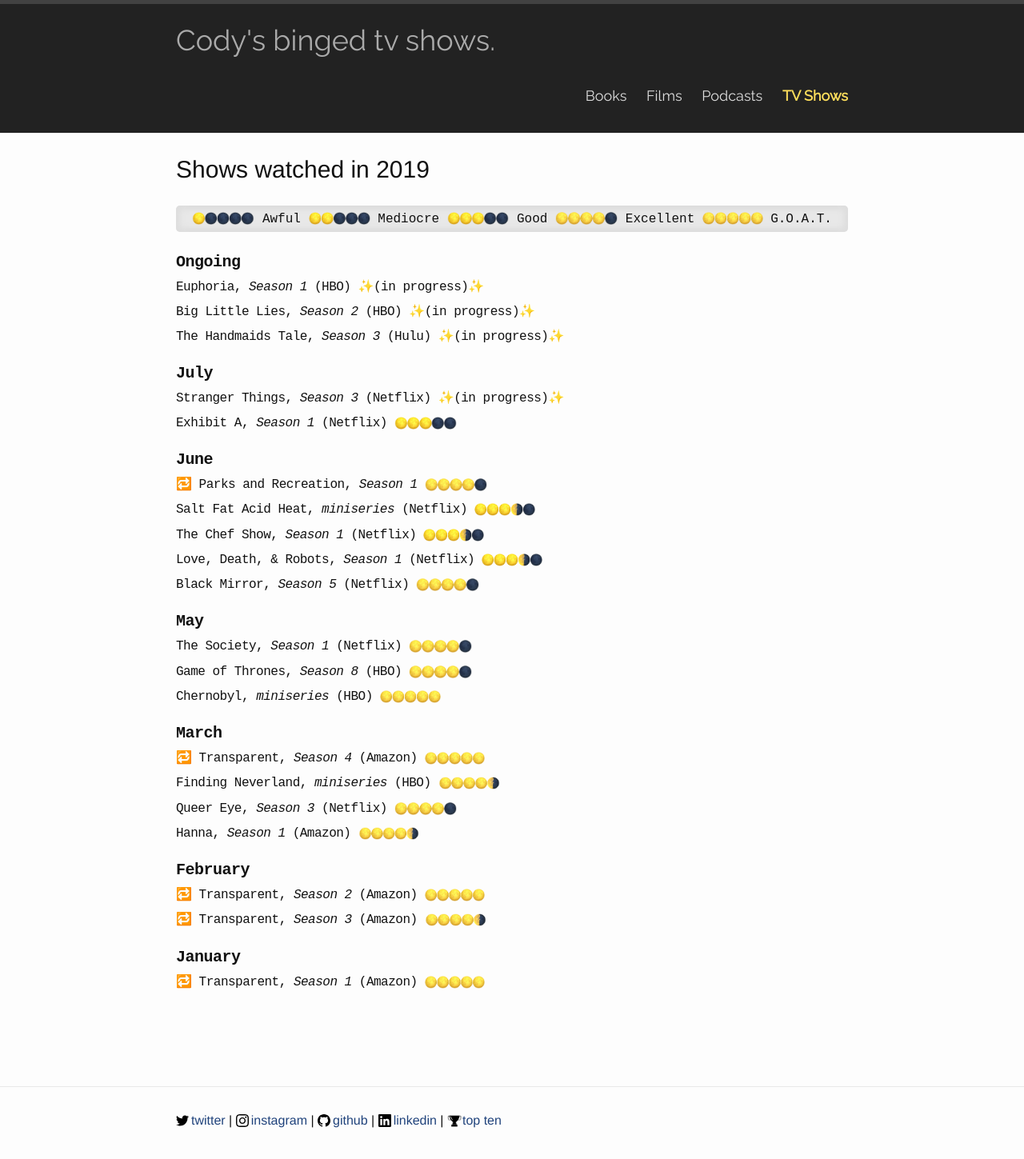
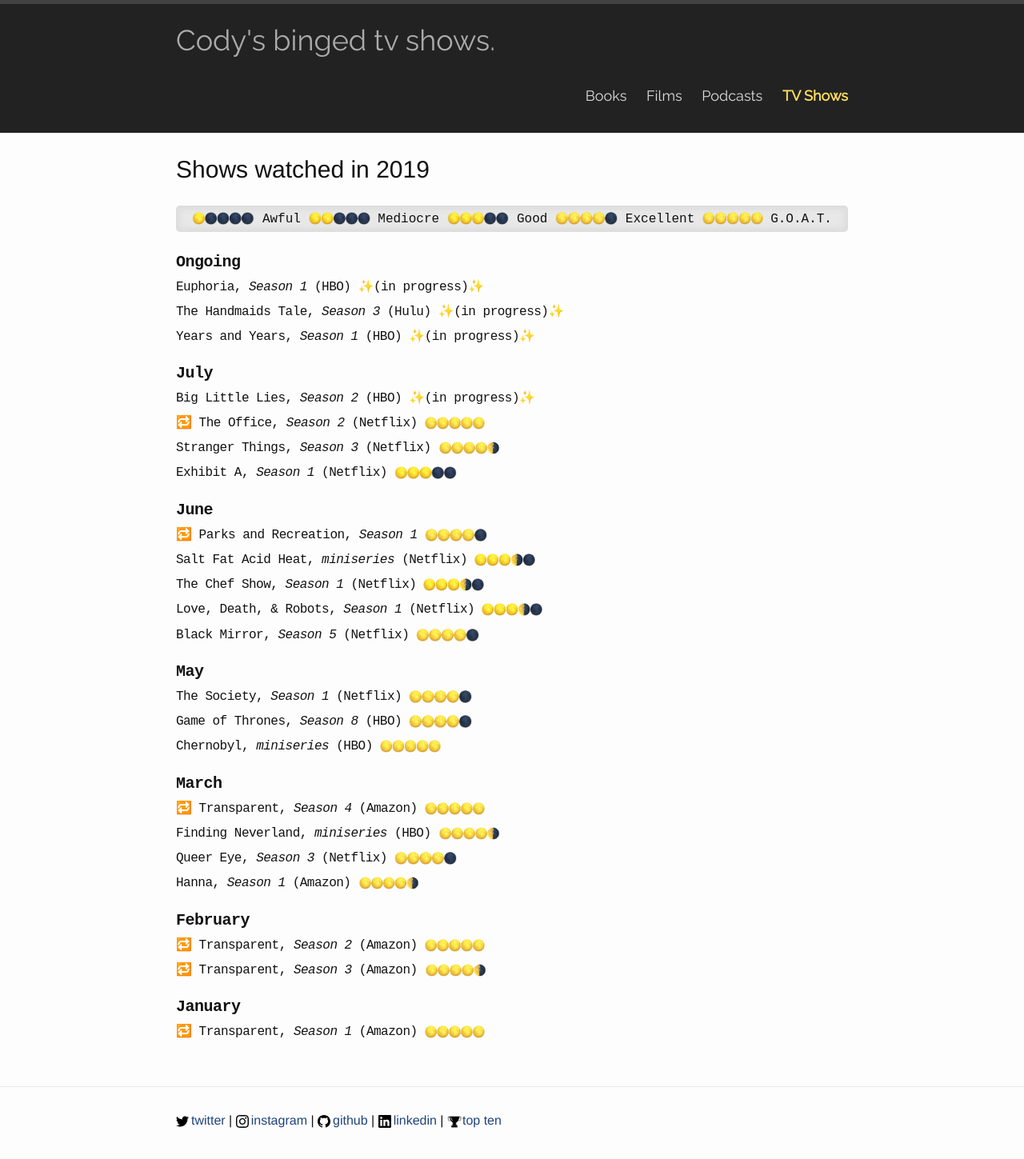
Before and after one commit to codydalerodgers/personal-blog, a Jekyll site: the page built from _shows/2019.md, in a window 1280 px wide. Shown: the top 1449 px of the page at 80% size. Built offline with Jekyll 4.4.1, drawn with Linux system fonts in a browser that asks for light colours.

Commit message:
tv shows

```diff
--- a/_shows/2019.md
+++ b/_shows/2019.md
@@ -6,12 +6,16 @@
 ## Ongoing
 Euphoria, _Season 1_ (HBO) {{ site.inprogress }}
 
+The Handmaids Tale, _Season 3_ (Hulu) {{ site.inprogress }}
+
+Years and Years, _Season 1_ (HBO) {{ site.inprogress }}
+
+## July
 Big Little Lies, _Season 2_ (HBO) {{ site.inprogress }}
 
-The Handmaids Tale, _Season 3_ (Hulu) {{ site.inprogress }}
+🔁 The Office, _Season 2_ (Netflix) {{ site.five }}
 
-## July
-Stranger Things, _Season 3_ (Netflix) {{ site.inprogress }}
+Stranger Things, _Season 3_ (Netflix) {{ site.fourhalf }}
 
 Exhibit A, _Season 1_ (Netflix) {{ site.three }}
 
```
